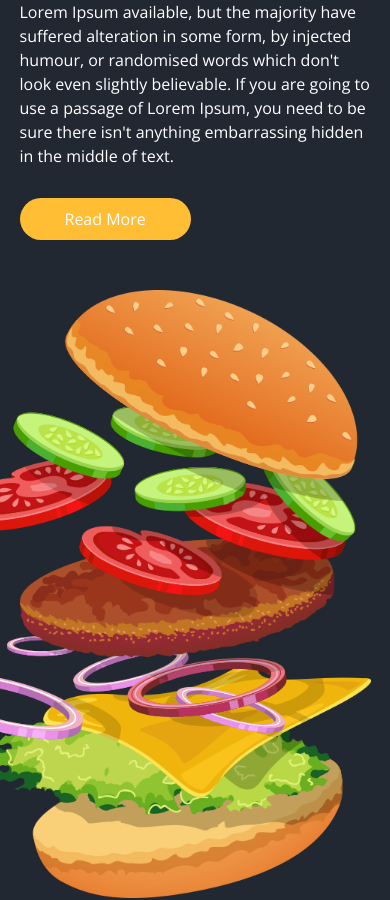
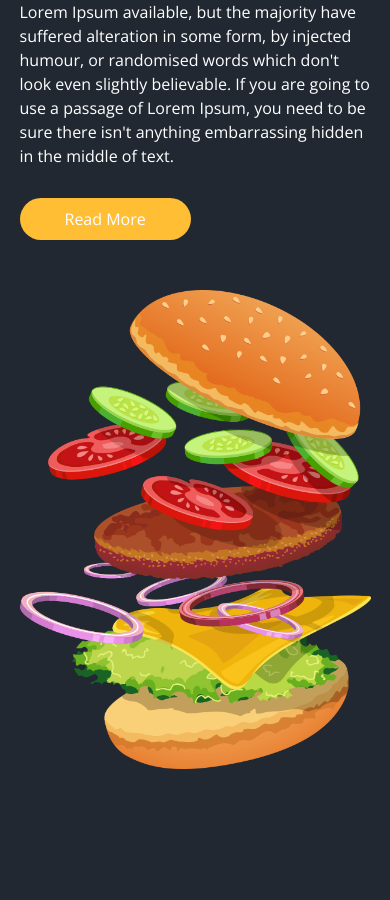
Before and after one commit to BrunoSilvaFaria/feane, a React (Vite) app: page /about in a window 390 px wide. Shown: the part 817-1717 px from the top of the page. Built offline with nearby package versions, Linux system fonts and the light colour scheme.

Commit message:
feat: adição de responsividade a página Sobre

```diff
--- a/src/pages/About/styles.js
+++ b/src/pages/About/styles.js
@@ -23,7 +23,8 @@ export const Conteiner = styled.section`
   }
 
   img {
-    width: 445px;
+    width: 100%;
+    max-width: 445px;
   }
 
   section {
```
